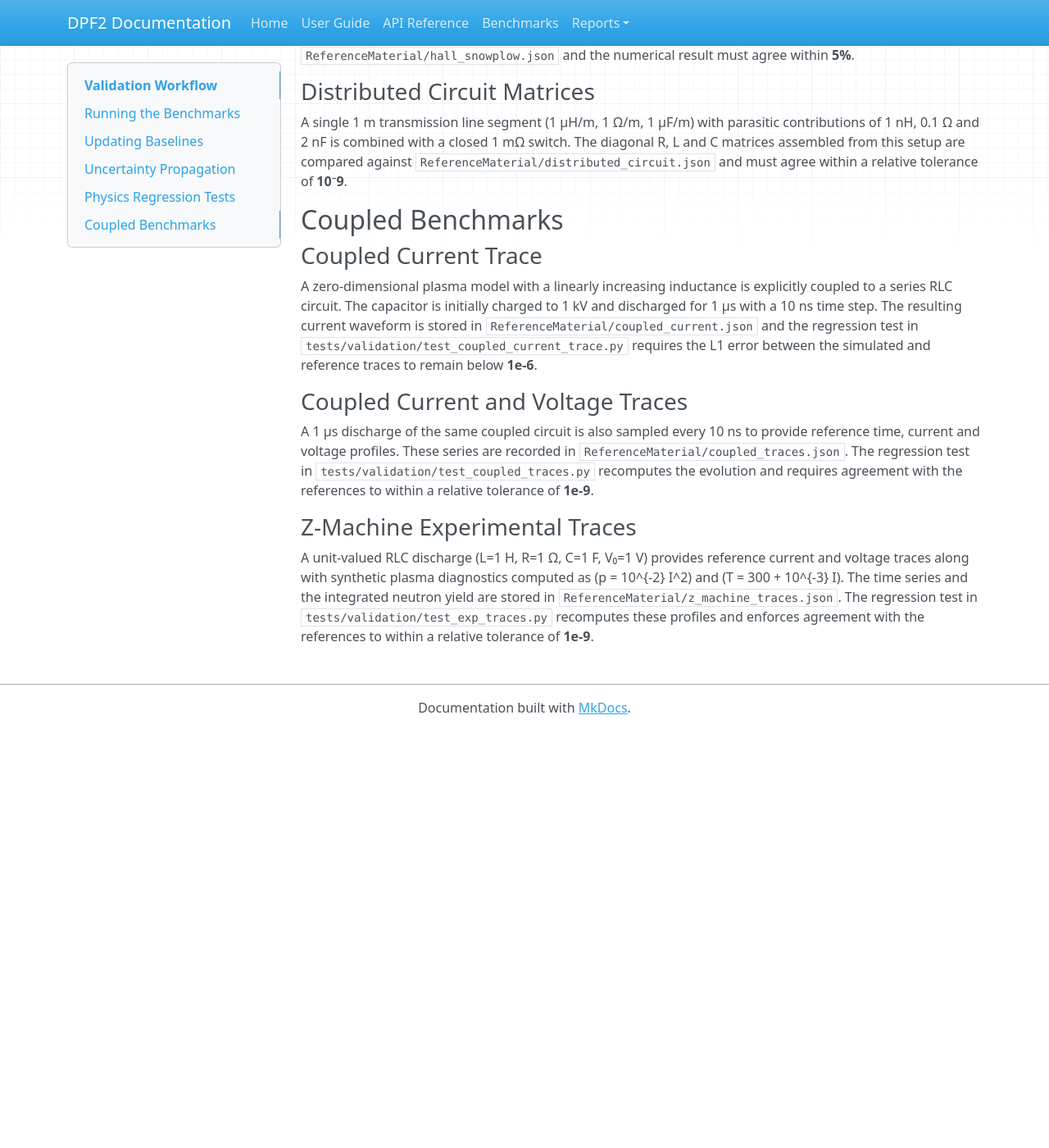
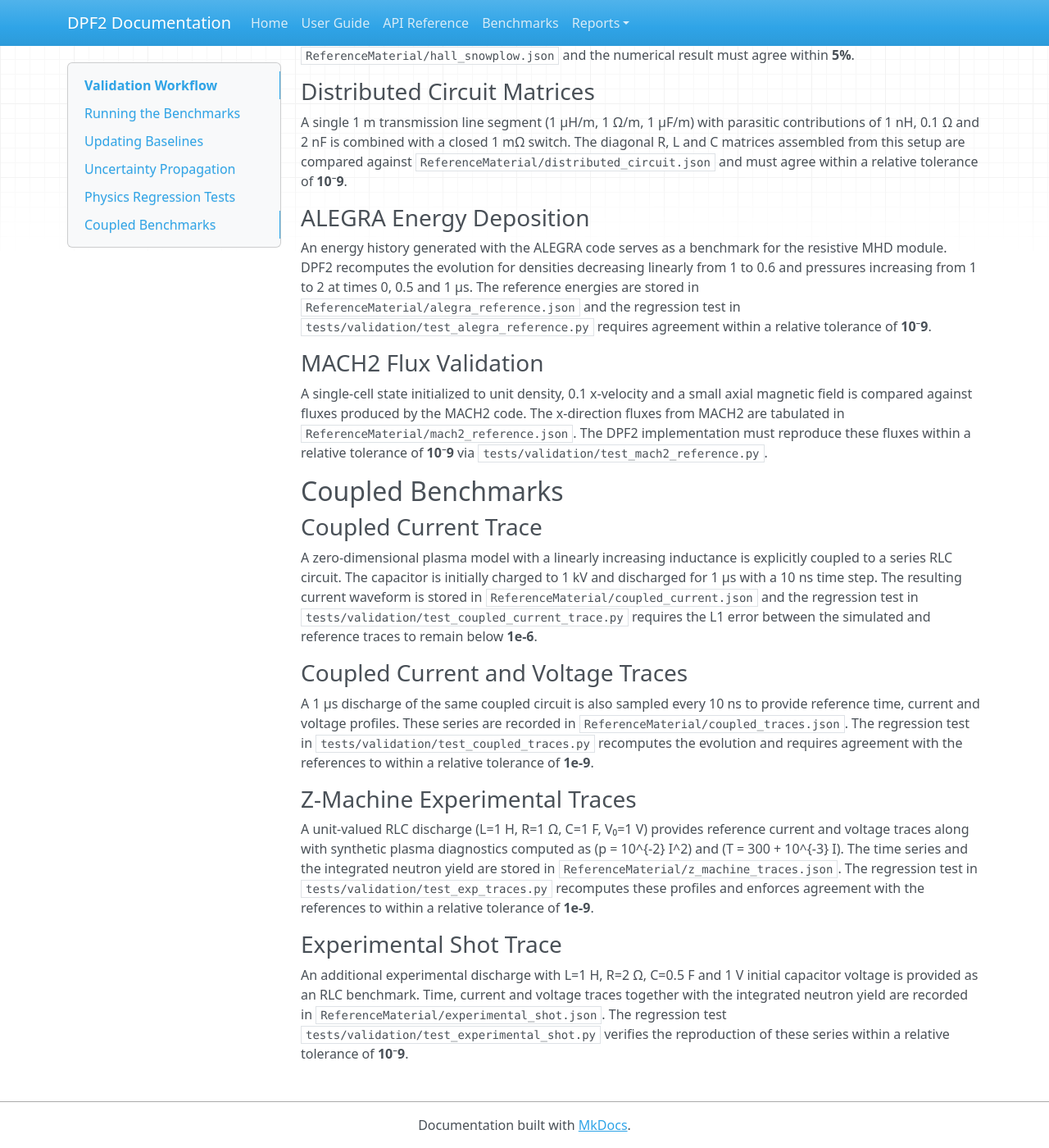
Before and after one commit to longanisainhertaco/dpf2, an MkDocs documentation site: the page built from docs/validation.md, in a window 1280 px wide and 1400 px high, scrolled down 1434 px. Shown: the whole window at 82% size. Built offline with MkDocs 1.6.1, drawn with Linux system fonts in a browser that asks for light colours; nearby versions of some CDN libraries; before the commit the page ends 2325 px from its top, so only the background shows below that.

Commit message:
Add external validation regression tests

```diff
--- a/docs/validation.md
+++ b/docs/validation.md
@@ -87,6 +87,26 @@ The diagonal R, L and C matrices assembled from this setup are compared against
 `ReferenceMaterial/distributed_circuit.json` and must agree within a relative
 tolerance of **10⁻9**.
 
+### ALEGRA Energy Deposition
+
+An energy history generated with the ALEGRA code serves as a benchmark for
+the resistive MHD module.  DPF2 recomputes the evolution for densities
+decreasing linearly from 1 to 0.6 and pressures increasing from 1 to 2 at
+times 0, 0.5 and 1 µs.  The reference energies are stored in
+`ReferenceMaterial/alegra_reference.json` and the regression test in
+`tests/validation/test_alegra_reference.py` requires agreement within a
+relative tolerance of **10⁻9**.
+
+### MACH2 Flux Validation
+
+A single-cell state initialized to unit density, 0.1 x-velocity and a small
+axial magnetic field is compared against fluxes produced by the MACH2 code.
+The x-direction fluxes from MACH2 are tabulated in
+`ReferenceMaterial/mach2_reference.json`.  The DPF2 implementation must
+reproduce these fluxes within a relative tolerance of **10⁻9** via
+`tests/validation/test_mach2_reference.py`.
+
+
 ## Coupled Benchmarks
 
 ### Coupled Current Trace
@@ -115,3 +135,12 @@ integrated neutron yield are stored in `ReferenceMaterial/z_machine_traces.json`
 The regression test in `tests/validation/test_exp_traces.py` recomputes these
 profiles and enforces agreement with the references to within a relative
 tolerance of **1e-9**.
+
+### Experimental Shot Trace
+
+An additional experimental discharge with L=1 H, R=2 Ω, C=0.5 F and
+1 V initial capacitor voltage is provided as an RLC benchmark.  Time,
+current and voltage traces together with the integrated neutron yield are
+recorded in `ReferenceMaterial/experimental_shot.json`.  The regression test
+`tests/validation/test_experimental_shot.py` verifies the reproduction of
+these series within a relative tolerance of **10⁻9**.
```
Also changed, not shown: 8 other files.
